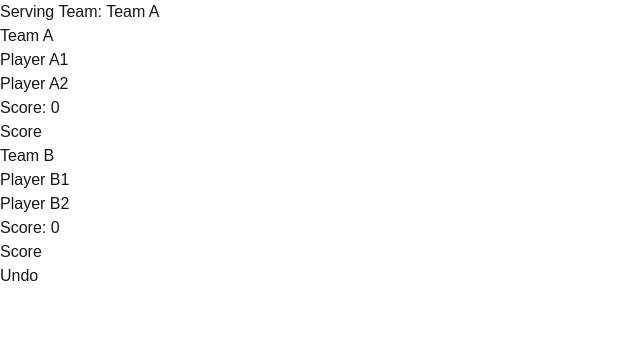
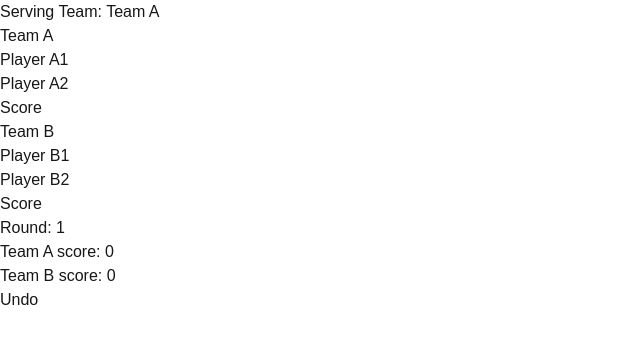
Before and after one commit to rajatroy-dev/shuttle-score, a Next.js app: page / in a window 1280 px wide. Shown: the top 344 px of the page, without its empty margins (0-640 px from the left). Built offline with nearby package versions, Linux system fonts and the light colour scheme.

Commit message:
WIP Scoring Introduce Zustand

```diff
--- a/src/app/page.tsx
+++ b/src/app/page.tsx
@@ -45,7 +45,7 @@ export default function Home() {
       }
     } else if (localScore[scoringTeam] === 21) {
       localScore.winner = scoringTeam;
-      scoreCopy.push({
+      scoreCopy.length <= 3 && scoreCopy.push({
         teamA: 0,
         teamB: 0
       });
@@ -80,12 +80,15 @@ export default function Home() {
     let teamA = 0;
     let teamB = 0;
 
-    score.forEach(it => it.winner === 'teamA' ? ++teamA : ++teamB);
+    score.forEach(it => {
+      if (it.winner === 'teamA') ++teamA;
+      else if (it.winner === 'teamB') ++teamB;
+    });
 
-    if (teamB === 0 && (teamA - teamB === 2)) setWinner('teamA');
-    else if (teamA === 0 && (teamB - teamA === 2)) setWinner('teamB');
-    else if (teamB !== 0 && (teamA - teamB === 1)) setWinner('teamA');
-    else if (teamA !== 0 && (teamB - teamA === 1)) setWinner('teamB');
+    if (teamB === 0 && (teamA - teamB === 2)) setWinner(teamNames.teamA);
+    else if (teamA === 0 && (teamB - teamA === 2)) setWinner(teamNames.teamB);
+    else if (teamB !== 0 && (teamA - teamB === 1)) setWinner(teamNames.teamA);
+    else if (teamA !== 0 && (teamB - teamA === 1)) setWinner(teamNames.teamB);
   }
 
   return (
@@ -101,7 +104,6 @@ export default function Home() {
         <h3>Team A</h3>
         <p>Player A1</p>
         <p>Player A2</p>
-        <p>Score: {score[currentRound].teamA}</p>
         <div>
           <button
             disabled={winner.length > 0}
@@ -114,7 +116,6 @@ export default function Home() {
         <h3>Team B</h3>
         <p>Player B1</p>
         <p>Player B2</p>
-        <p>Score: {score[currentRound].teamB}</p>
         <div>
           <button
             disabled={winner.length > 0}
@@ -123,6 +124,13 @@ export default function Home() {
           </button>
         </div>
       </div>
+      {score.map((it, index) =>
+        <div key={index}>
+          <p>Round: {index + 1}</p>
+          <p>Team A score: {it.teamA}</p>
+          <p>Team B score: {it.teamB}</p>
+        </div>
+      )}
       <div>
         <button>Undo</button>
       </div>
```
Also changed, not shown: package.json (+6 -5 lines), 1 other file (tests, documents, lock files or other folders).
